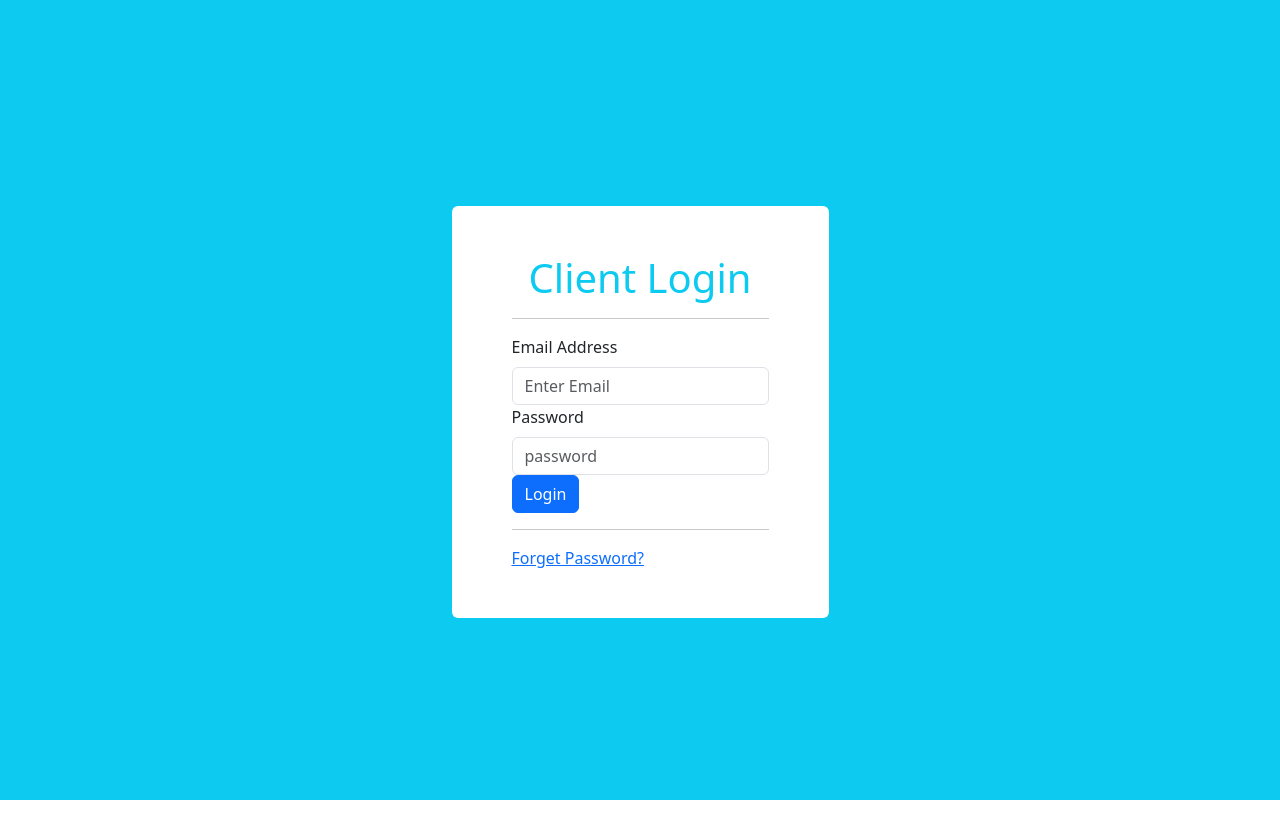
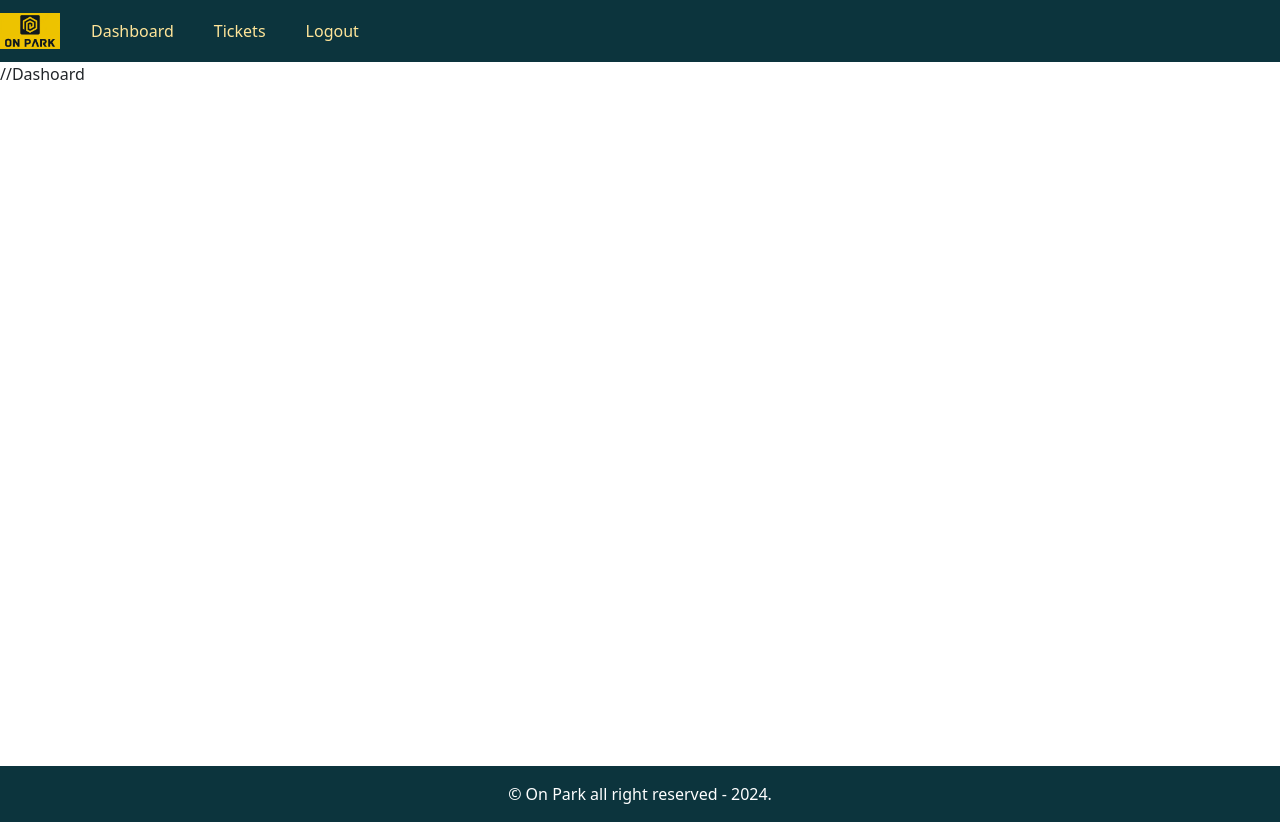
Before and after one commit to based-kaweya/ticketfrontend, a React (Create React App) app: page / in a window 1280 px wide. Before the commit the page ends 800 px from the top, so only its background shows below. Built offline with nearby package versions, Linux system fonts and the light colour scheme.

Commit message:
layout is added

```diff
--- a/src/App.css
+++ b/src/App.css
@@ -0,0 +1,25 @@
+.default-layout {
+    display: gird;
+    grid-template-rows: 80px auto 3rem;
+    grid-template-areas:
+      "header"
+      "main"
+      "footer";
+  }
+
+  header {
+    grid-area: header;
+  }
+
+  main {
+    grid-area: main;
+    min-height: 88vh;
+  }
+
+  footer {
+    grid-area: footer;
+    background: rgba(12, 52, 61, 1);
+
+    padding: 1rem;
+    color: white;
+  }
--- a/src/App.js
+++ b/src/App.js
@@ -1,14 +1,15 @@
 import React from "react";
 import "./App.css";
+import { DefaultLayout } from "./layout/DefaultLayout";
 
 import { Entry } from "./pages/entry/Entry.page";
 
 function App() {
   return (
     <div className="App">
-      <Entry />
+      {/* <Entry /> */}
+      <DefaultLayout>//Dashoard</DefaultLayout>
     </div>
   );
 }
-
 export default App;
--- /dev/null
+++ b/src/layout/DefaultLayout.js
@@ -0,0 +1,19 @@
+import React from "react";
+import { Header } from "./partials/Header.comp";
+import { Footer } from "./partials/Footer.comp";
+
+export const DefaultLayout = ({ children }) => {
+  return (
+    <div className="default-layout">
+      <header className="header">
+        <Header />
+      </header>
+
+      <main className="main">{children}</main>
+
+      <footer className="footer">
+        <Footer />
+      </footer>
+    </div>
+  );
+};
--- /dev/null
+++ b/src/layout/partials/Footer.comp.js
@@ -0,0 +1,9 @@
+import React from "react";
+
+export const Footer = () => {
+  return (
+    <div className="text-center copy-right">
+      &copy; On Park all right reserved - 2024.
+    </div>
+  );
+};
--- /dev/null
+++ b/src/layout/partials/Header.comp.js
@@ -0,0 +1,29 @@
+// headercomp.js
+
+import React from "react";
+import { Navbar, Nav, NavbarBrand } from "react-bootstrap";
+import logo from "../../assests/img/logo.jpg";
+
+export const Header = () => {
+  const linkStyle = {
+    color: "rgba(255, 229, 153, 1)",
+    padding: "10px 15px",
+    marginRight: "10px",
+  };
+
+  return (
+    <Navbar collapseOnSelect expand="md" style={{ backgroundColor: "rgba(12, 52, 61, 1)" }}>
+      <Navbar.Brand>
+        <img src={logo} alt="logo" width="60px" />
+      </Navbar.Brand>
+      <Navbar.Toggle aria-controls="basic-navbar-nav" />
+      <Navbar.Collapse id="basic-navbar-nav">
+        <Nav className="ml-auto">
+          <Nav.Link href="/dashboard" style={linkStyle}>Dashboard</Nav.Link>
+          <Nav.Link href="/tickets" style={linkStyle}>Tickets</Nav.Link>
+          <Nav.Link href="/logout" style={linkStyle}>Logout</Nav.Link>
+        </Nav>
+      </Navbar.Collapse>
+    </Navbar>
+  );
+};
```
Also changed, not shown: src/assests/img/logo.jpg (added).
